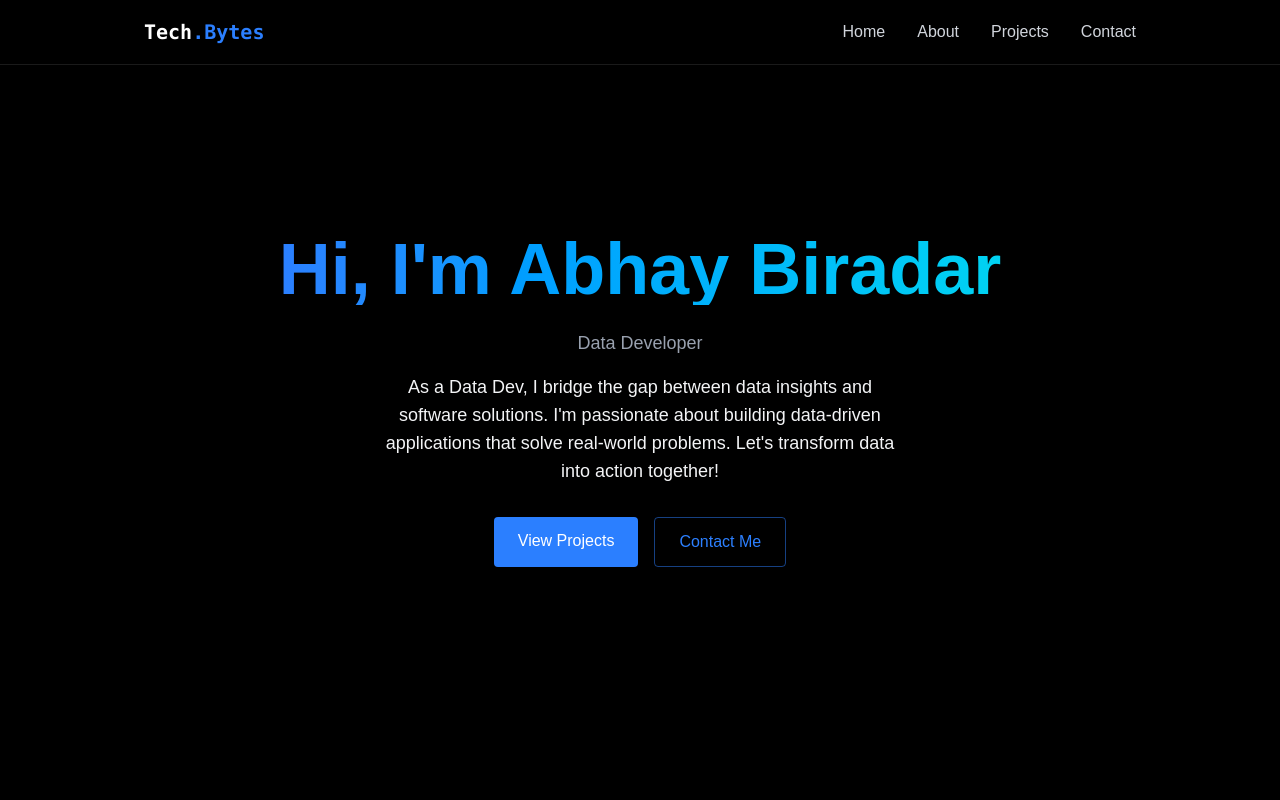
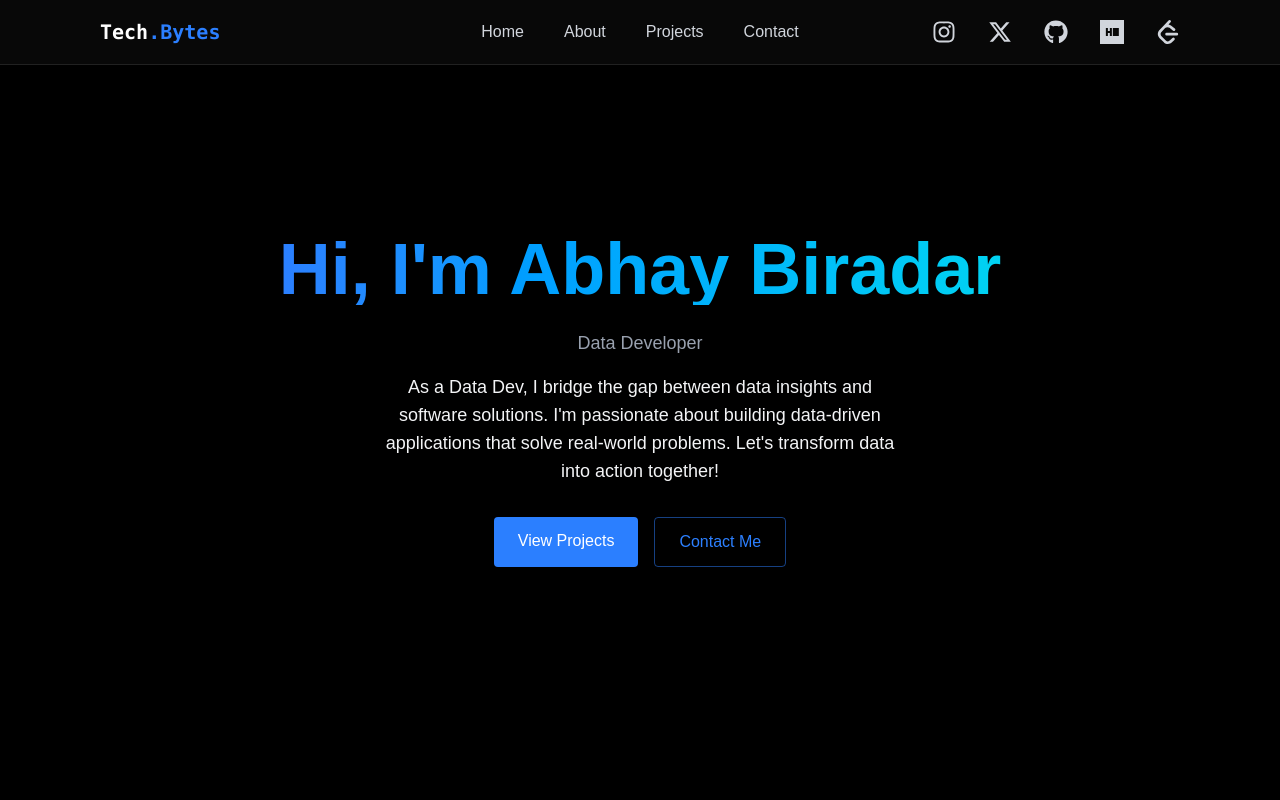
Before and after one commit to AKBiradar02/akweb_portfolio, a React (Vite) app: page / in a window 1280 px wide. Shown: the top 800 px of the page. Built offline with nearby package versions, Linux system fonts and the light colour scheme.

Commit message:
Performed the changes into the Navbar Added the Social media icon

```diff
--- a/package.json
+++ b/package.json
@@ -10,13 +10,14 @@
     "lint": "eslint . --ext js,jsx --report-unused-disable-directives --max-warnings 0",
     "preview": "vite preview",
     "predeploy": "npm run build",
-  "deploy": "gh-pages -d dist"
+    "deploy": "gh-pages -d dist"
   },
   "dependencies": {
     "@tailwindcss/vite": "^4.0.9",
     "emailjs-com": "^3.2.0",
     "react": "^19.0.0",
     "react-dom": "^19.0.0",
+    "react-icons": "^5.5.0",
     "tailwindcss": "^4.0.9"
   },
   "devDependencies": {
--- a/src/components/Navbar.jsx
+++ b/src/components/Navbar.jsx
@@ -1,59 +1,57 @@
 import { useEffect } from "react";
+import { FaInstagram, FaXTwitter, FaGithub } from "react-icons/fa6";
+import { SiHackerrank, SiLeetcode } from "react-icons/si";
 
-export const Navbar = ({menuOpen, setMenuOpen}) => {
+export const Navbar = ({ menuOpen, setMenuOpen }) => {
     useEffect(() => {
         document.body.style.overflow = menuOpen ? "hidden" : "";
     }, [menuOpen]);
 
-    return (<nav className="fixed top-0 w-full z-40 bg-[rgb(10, 10, 10, 0.8)] backdrop-blur-lg border-b border-white/10 shadow-lg">
-
+    return (
+        <nav className="fixed top-0 w-full z-40 bg-[rgb(10,10,10,0.8)] backdrop-blur-lg border-b border-white/10 shadow-lg">
             <div className="max-w-5xl mx-auto px-4">
                 <div className="flex justify-between items-center h-16">
-                <a href="#home" className="font-mono text-xl font-bold text-white">
-                    {" "}
+                    {/* Logo on the Left */}
+                    <a href="#home" className="absolute left-25 font-mono text-xl font-bold text-white">
                         Tech<span className="text-blue-500">.Bytes</span>
-                    {" "}
-
                     </a>
 
-                <div className="w-7 h-5 relative cursor-pointer z-40 md:hidden" onClick={() => setMenuOpen((prev) => !prev)}>
+                    {/* Mobile Menu Button */}
+                    <div
+                        className="w-7 h-5 relative cursor-pointer z-40 md:hidden"
+                        onClick={() => setMenuOpen((prev) => !prev)}
+                    >
                         &#9776;
-
                     </div>
 
-                <div className="hidden md:flex items-center space-x-8">
-                    <a href="#home" className="text-gray-300 hove:text-white transition-colors">
-                        {" "}
-                        Home {" "}
-
-                    </a>
-
-                    <a href="#about" className="text-gray-300 hove:text-white transition-colors">
-                        {" "}
-                        About{" "}
-
-                    </a>
-
-                    <a href="#projects" className="text-gray-300 hove:text-white transition-colors">
-                        {" "}
-                        Projects{" "}
-
-                    </a>
-
-                    <a href="#contact" className="text-gray-300 hove:text-white transition-colors">
-                        {" "}
-                        Contact {" "}
-
-                    </a>
-
-
+                    {/* Centered Navbar Links */}
+                    <div className="hidden md:flex items-center space-x-10 justify-center w-full">
+                        <a href="#home" className="text-gray-300 hover:text-white transition-colors">Home</a>
+                        <a href="#about" className="text-gray-300 hover:text-white transition-colors">About</a>
+                        <a href="#projects" className="text-gray-300 hover:text-white transition-colors">Projects</a>
+                        <a href="#contact" className="text-gray-300 hover:text-white transition-colors">Contact</a>
                     </div>
 
+                    {/* Social Media Icons on the Right */}
+                    <div className="hidden absolute right-25 md:flex items-center space-x-8 ml-auto">
+                        <a href="https://www.instagram.com/abhay.kb.02/" target="_blank" rel="noopener noreferrer">
+                            <FaInstagram className="text-gray-300 hover:text-white text-2xl" />
+                        </a>
+                        <a href="https://x.com/abhaybiradar02" target="_blank" rel="noopener noreferrer">
+                            <FaXTwitter className="text-gray-300 hover:text-white text-2xl" />
+                        </a>
+                        <a href="https://github.com/AKBiradar02" target="_blank" rel="noopener noreferrer">
+                            <FaGithub className="text-gray-300 hover:text-white text-2xl" />
+                        </a>
+                        <a href="https://www.hackerrank.com/profile/h1032211780" target="_blank" rel="noopener noreferrer">
+                            <SiHackerrank className="text-gray-300 hover:text-white text-2xl" />
+                        </a>
+                        <a href="https://leetcode.com/u/AKBiradar02/" target="_blank" rel="noopener noreferrer">
+                            <SiLeetcode className="text-gray-300 hover:text-white text-2xl" />
+                        </a>
                     </div>
-
                 </div>
-
+            </div>
         </nav>
     );
-
 };
--- a/src/components/sections/home.jsx
+++ b/src/components/sections/home.jsx
@@ -6,6 +6,7 @@ export const Home = () => {
       id="home"
       className="min-h-screen flex items-center justify-center relative"
     >
+
       <RevealOnScroll>
         <div className="text-center z-10 px-4">
           <h1 className="text-5xl md:text-7xl font-bold mb-6 bg-gradient-to-r from-blue-500 to-cyan-400 bg-clip-text text-transparent leading-right">
```
Also changed, not shown: 1 other file (tests, documents, lock files or other folders). Lines whose indentation alone changed are shown as unchanged.
